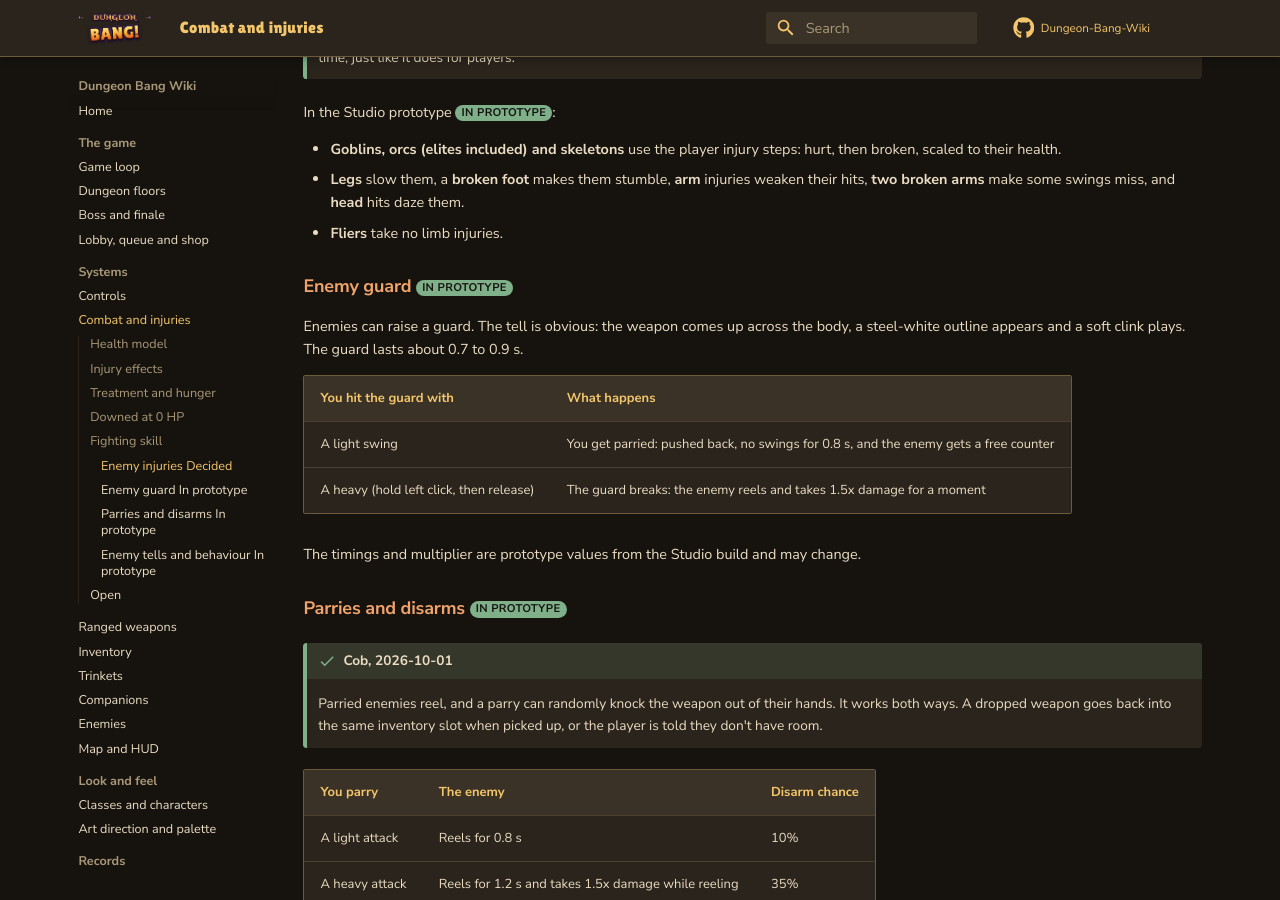
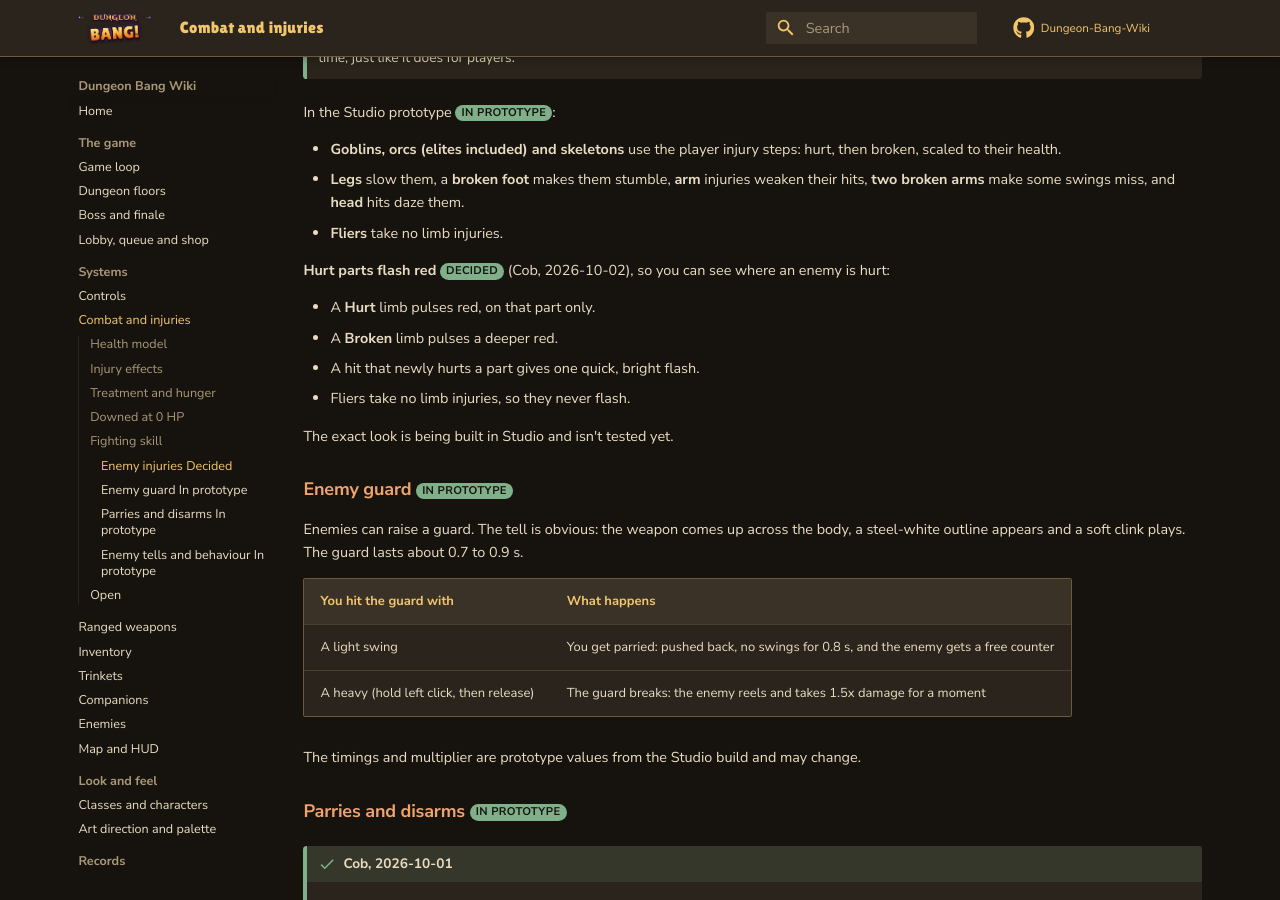
Before and after one commit to iamlegendok/Dungeon-Bang-Wiki, an MkDocs documentation site: the page built from docs/combat.md, in a window 1280 px wide and 900 px high, scrolled down 5101 px. Built offline with MkDocs 1.6.1 and Material for MkDocs 9.7.7, drawn with Linux system fonts in a browser that asks for light colours; comment, search, counter and statistics services are not loaded.

Commit message:
Hurt enemy body parts flash red
Co-Authored-By: Claude Opus 5.5 (1M context) <noreply@anthropic.com>
Claude-Session: https://claude.ai/code/session_01BBz4VfGTsvBuNKXe58LieA

```diff
--- a/docs/combat.md
+++ b/docs/combat.md
@@ -101,6 +101,15 @@ In the Studio prototype <span class="tag decided">In prototype</span>:
 - **Legs** slow them, a **broken foot** makes them stumble, **arm** injuries weaken their hits, **two broken arms** make some swings miss, and **head** hits daze them.
 - **Fliers** take no limb injuries.
 
+**Hurt parts flash red** <span class="tag decided">Decided</span> (Cob, 2026-10-02), so you can see where an enemy is hurt:
+
+- A **Hurt** limb pulses red, on that part only.
+- A **Broken** limb pulses a deeper red.
+- A hit that newly hurts a part gives one quick, bright flash.
+- Fliers take no limb injuries, so they never flash.
+
+The exact look is being built in Studio and isn't tested yet.
+
 ### Enemy guard <span class="tag decided">In prototype</span> { #enemy-guard }
 
 Enemies can raise a guard. The tell is obvious: the weapon comes up across the body, a steel-white outline appears and a soft clink plays. The guard lasts about 0.7 to 0.9 s.
```
Also changed, not shown: docs/decisions.md (+1 -0 lines).
